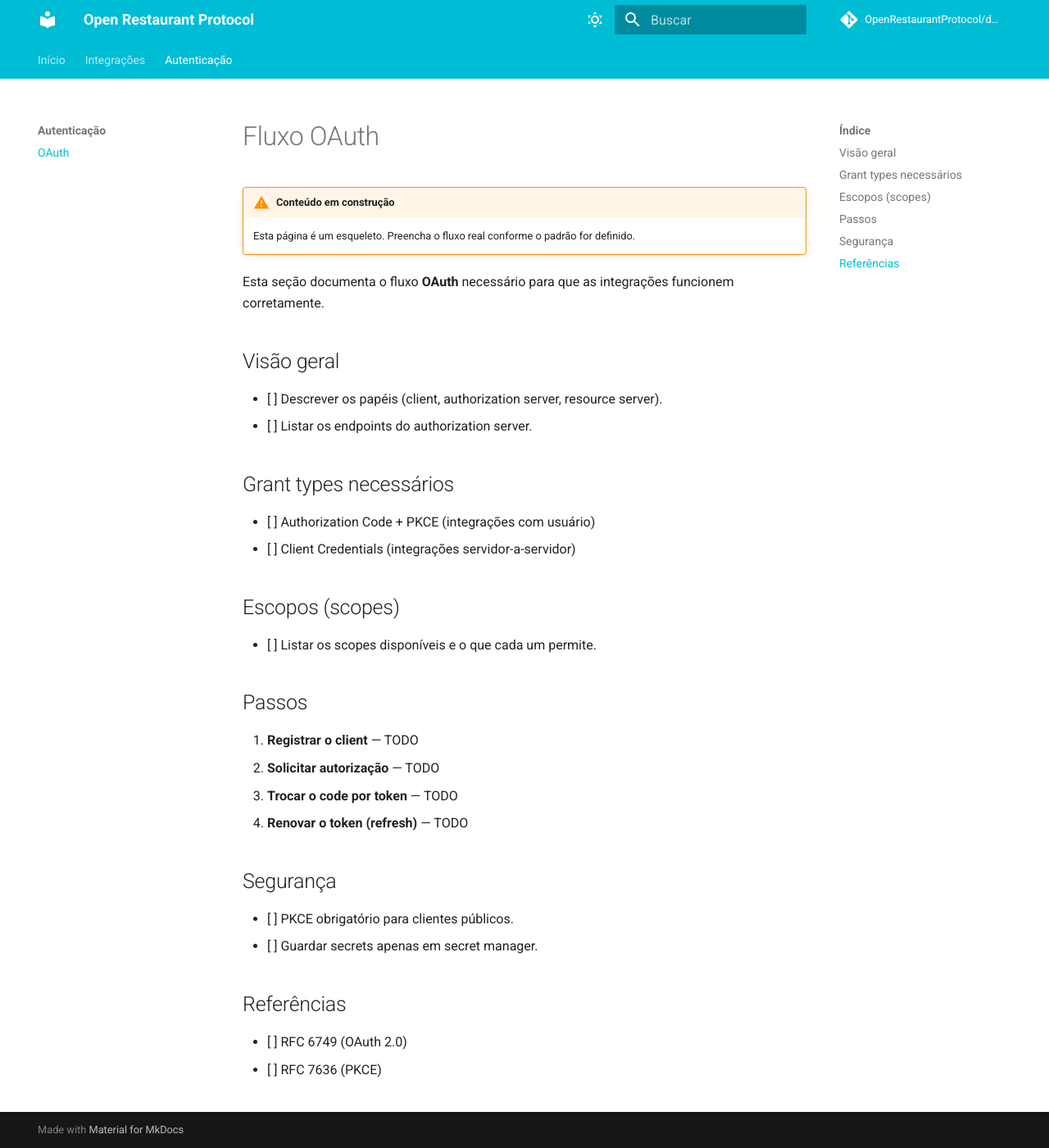
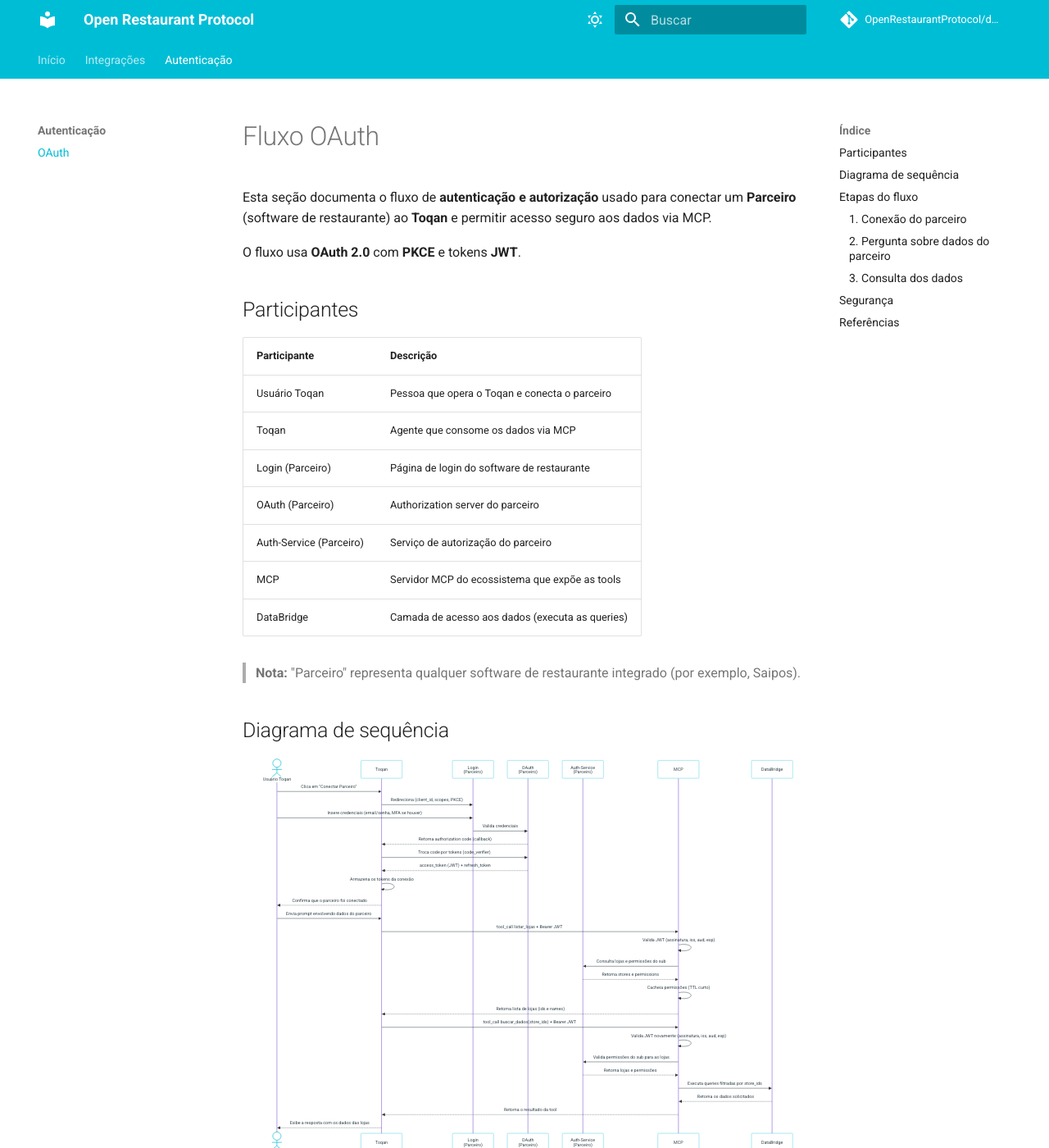
Before and after one commit to OpenRestaurantProtocol/docs, an MkDocs documentation site: the page built from docs/auth/oauth.md, in a window 1280 px wide and 1400 px high. Shown: the whole window at 82% size. Built offline with MkDocs 1.6.1 and Material for MkDocs 9.7.7, drawn with Linux system fonts in a browser that asks for light colours; comment, search, counter and statistics services are not loaded; some of the changed text lies outside the part shown.

Commit message:
docs: add OAuth auth flow (Mermaid sequence diagram)

````diff
--- a/docs/auth/oauth.md
+++ b/docs/auth/oauth.md
@@ -1,37 +1,111 @@
 # Fluxo OAuth
 
-!!! warning "Conteúdo em construção"
-    Esta página é um esqueleto. Preencha o fluxo real conforme o padrão for definido.
+Esta seção documenta o fluxo de **autenticação e autorização** usado para conectar um **Parceiro** (software de restaurante) ao **Toqan** e permitir acesso seguro aos dados via MCP.
 
-Esta seção documenta o fluxo **OAuth** necessário para que as integrações funcionem corretamente.
+O fluxo usa **OAuth 2.0** com **PKCE** e tokens **JWT**.
 
-## Visão geral
+## Participantes
 
-- [ ] Descrever os papéis (client, authorization server, resource server).
-- [ ] Listar os endpoints do authorization server.
+| Participante | Descrição |
+|---|---|
+| Usuário Toqan | Pessoa que opera o Toqan e conecta o parceiro |
+| Toqan | Agente que consome os dados via MCP |
+| Login (Parceiro) | Página de login do software de restaurante |
+| OAuth (Parceiro) | Authorization server do parceiro |
+| Auth-Service (Parceiro) | Serviço de autorização do parceiro |
+| MCP | Servidor MCP do ecossistema que expõe as tools |
+| DataBridge | Camada de acesso aos dados (executa as queries) |
 
-## Grant types necessários
+> **Nota:** "Parceiro" representa qualquer software de restaurante integrado (por exemplo, Saipos).
 
-- [ ] Authorization Code + PKCE (integrações com usuário)
-- [ ] Client Credentials (integrações servidor-a-servidor)
+## Diagrama de sequência
 
-## Escopos (scopes)
+```mermaid
+sequenceDiagram
+    actor User as Usuário Toqan
+    participant Toqan as Toqan
+    participant Login as Login<br/>(Parceiro)
+    participant OAuth as OAuth<br/>(Parceiro)
+    participant AuthServ as Auth-Service<br/>(Parceiro)
+    participant MCP as MCP
+    participant DataBridge as DataBridge
 
-- [ ] Listar os scopes disponíveis e o que cada um permite.
+    %% 1. Conexão do parceiro (OAuth 2.0 + PKCE)
+    User->>Toqan: Clica em "Conectar Parceiro"
+    Toqan->>Login: Redireciona (client_id, scopes, PKCE)
+    User->>Login: Insere credenciais (email/senha, MFA se houver)
+    Login->>OAuth: Valida credenciais
+    OAuth-->>Toqan: Retorna authorization code (callback)
+    Toqan->>OAuth: Troca code por tokens (code_verifier)
+    OAuth-->>Toqan: access_token (JWT) + refresh_token
+    Toqan->>Toqan: Armazena os tokens da conexão
+    Toqan-->>User: Confirma que o parceiro foi conectado
 
-## Passos
+    %% 2. Usuário pergunta sobre dados do parceiro
+    User->>Toqan: Envia prompt envolvendo dados do parceiro
+    Toqan->>MCP: tool_call listar_lojas + Bearer JWT
+    MCP->>MCP: Valida JWT (assinatura, iss, aud, exp)
+    MCP->>AuthServ: Consulta lojas e permissões do sub
+    AuthServ-->>MCP: Retorna stores e permissions
+    MCP->>MCP: Cacheia permissões (TTL curto)
+    MCP-->>Toqan: Retorna lista de lojas (ids e names)
 
-1. **Registrar o client** — TODO
-2. **Solicitar autorização** — TODO
-3. **Trocar o code por token** — TODO
-4. **Renovar o token (refresh)** — TODO
+    %% 3. Consulta dos dados
+    Toqan->>MCP: tool_call buscar_dados(store_ids) + Bearer JWT
+    MCP->>MCP: Valida JWT novamente (assinatura, iss, aud, exp)
+    MCP->>AuthServ: Valida permissões do sub para as lojas
+    AuthServ-->>MCP: Retorna lojas e permissões
+    MCP->>DataBridge: Executa queries filtradas por store_ids
+    DataBridge-->>MCP: Retorna os dados solicitados
+    MCP-->>Toqan: Retorna o resultado da tool
+    Toqan-->>User: Exibe a resposta com os dados das lojas
+```
+
+## Etapas do fluxo
+
+### 1. Conexão do parceiro
+
+1. **Usuário → Toqan:** clica em "Conectar Parceiro".
+2. **Toqan → Login:** redireciona o usuário enviando `client_id`, `scopes` e os parâmetros do fluxo **PKCE**.
+3. **Usuário → Login:** insere credenciais (email/senha) e realiza MFA se necessário.
+4. **Login → OAuth:** valida as credenciais fornecidas.
+5. **OAuth → Toqan:** retorna um **authorization code** via callback.
+6. **Toqan → OAuth:** troca o authorization code por tokens usando o `code_verifier` do PKCE.
+7. **OAuth → Toqan:** retorna `access_token` (JWT) e `refresh_token`.
+8. **Toqan:** armazena os tokens da conexão com o parceiro.
+9. **Toqan → Usuário:** informa que o parceiro foi conectado.
+
+### 2. Pergunta sobre dados do parceiro
+
+10. **Usuário → Toqan:** envia um prompt que envolve dados do parceiro.
+11. **Toqan → MCP:** executa `tool_call listar_lojas` com `Bearer JWT`.
+12. **MCP:** valida o JWT (assinatura, `iss`, `aud`, `exp`).
+13. **MCP → Auth-Service:** consulta lojas e permissões do usuário/sub.
+14. **Auth-Service → MCP:** retorna `stores` e `permissions`.
+15. **MCP:** armazena/cacheia as permissões por um **TTL curto**.
+16. **MCP → Toqan:** retorna a lista de lojas (`ids` e `names`).
+
+### 3. Consulta dos dados
+
+17. **Toqan → MCP:** executa `tool_call buscar_dados(store_ids)` com `Bearer JWT`.
+18. **MCP:** valida novamente o JWT (assinatura, `iss`, `aud`, `exp`).
+19. **MCP → Auth-Service:** valida as permissões do `sub` para as lojas solicitadas (ou usa o cache).
+20. **Auth-Service → MCP:** retorna as lojas e permissões.
+21. **MCP → DataBridge:** executa as queries necessárias, filtradas pelos `store_ids` autorizados.
+22. **DataBridge → MCP:** retorna os dados solicitados.
+23. **MCP → Toqan:** retorna o resultado da execução da tool.
+24. **Toqan → Usuário:** exibe a resposta com os dados das lojas.
 
 ## Segurança
 
-- [ ] PKCE obrigatório para clientes públicos.
-- [ ] Guardar secrets apenas em secret manager.
+- **PKCE obrigatório** para clientes públicos.
+- **Validação de JWT** a cada chamada: assinatura, `iss`, `aud` e `exp`.
+- **Cache de permissões com TTL curto**, para evitar consultas repetidas ao Auth-Service sem abrir mão de revogação rápida.
+- **Filtro por `store_ids` autorizados** no DataBridge — o MCP nunca consulta lojas fora do escopo do `sub`.
+- Secrets guardados apenas em secret manager; nunca versionados.
 
 ## Referências
 
-- [ ] RFC 6749 (OAuth 2.0)
-- [ ] RFC 7636 (PKCE)
+- [RFC 6749 — OAuth 2.0](https://datatracker.ietf.org/doc/html/rfc6749)
+- [RFC 7636 — Proof Key for Code Exchange (PKCE)](https://datatracker.ietf.org/doc/html/rfc7636)
+- [RFC 7519 — JSON Web Token (JWT)](https://datatracker.ietf.org/doc/html/rfc7519)
--- a/mkdocs.yml
+++ b/mkdocs.yml
@@ -40,7 +40,11 @@ markdown_extensions:
   - toc:
       permalink: true
   - pymdownx.details
-  - pymdownx.superfences
+  - pymdownx.superfences:
+      custom_fences:
+        - name: mermaid
+          class: mermaid
+          format: !!python/name:pymdownx.superfences.fence_code_format
   - pymdownx.tabbed:
       alternate_style: true
 plugins:
````
